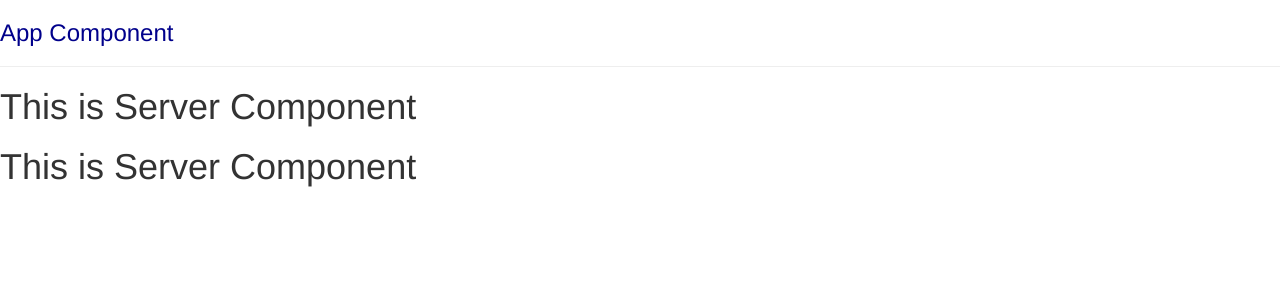
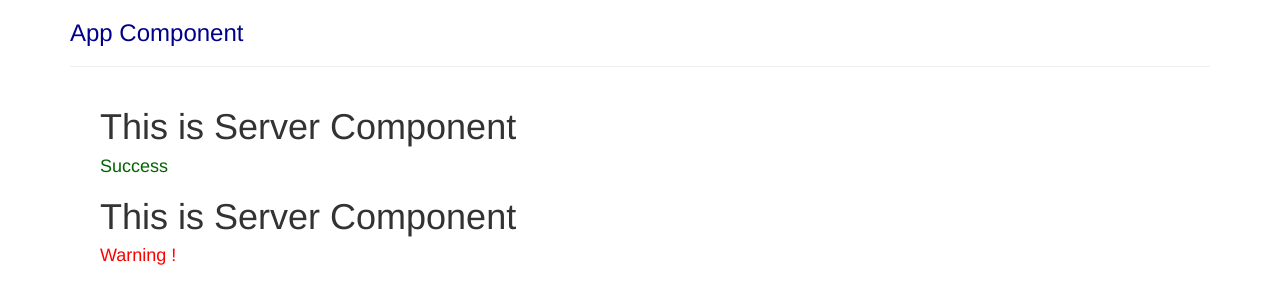
Before and after one commit to Brutalvik/recipe-app, an Angular app: page / in a window 1280 px wide. Shown: the top 304 px of the page. Built offline with nearby package versions, Linux system fonts and the light colour scheme.

Commit message:
Assignment - Added Warning and Success Components with Styling

```diff
--- a/src/app/app.component.html
+++ b/src/app/app.component.html
@@ -1,3 +1,9 @@
-<h3>App Component </h3>
-<hr>
-<app-servers></app-servers>
+<div class="container">
+  <h3>App Component </h3>
+  <hr>
+  <div class="row">
+    <div class="col-lg-10">
+      <app-servers></app-servers>
+    </div>
+  </div>
+</div>
--- a/src/app/app.module.ts
+++ b/src/app/app.module.ts
@@ -4,13 +4,17 @@
 import { AppComponent } from './app.component';
 import {ServerComponent} from './server/server.component';
 import { ServersComponent } from './servers/servers.component';
+import { WarningAlertComponent } from './warning-alert/warning-alert.component';
+import { SuccessAlertComponent } from './success-alert/success-alert.component';
 
 
 @NgModule({
   declarations: [
     AppComponent,
     ServerComponent,
-    ServersComponent
+    ServersComponent,
+    WarningAlertComponent,
+    SuccessAlertComponent
   ],
     imports: [
         BrowserModule,
--- a/src/app/servers/servers.component.html
+++ b/src/app/servers/servers.component.html
@@ -1,2 +1,8 @@
-<app-server></app-server>
-<app-server></app-server>
+<div class="container">
+  <div class="col-lg-10">
+    <app-server></app-server>
+    <app-success-alert></app-success-alert>
+    <app-server></app-server>
+    <app-warning-alert></app-warning-alert>
+  </div>
+</div>
--- /dev/null
+++ b/src/app/success-alert/success-alert.component.css
@@ -0,0 +1,3 @@
+h4{
+  color: darkgreen;
+}
--- /dev/null
+++ b/src/app/success-alert/success-alert.component.html
@@ -0,0 +1 @@
+<h4>Success</h4>
--- /dev/null
+++ b/src/app/success-alert/success-alert.component.ts
@@ -0,0 +1,15 @@
+import { Component, OnInit } from '@angular/core';
+
+@Component({
+  selector: 'app-success-alert',
+  templateUrl: './success-alert.component.html',
+  styleUrls: ['./success-alert.component.css']
+})
+export class SuccessAlertComponent implements OnInit {
+
+  constructor() { }
+
+  ngOnInit(): void {
+  }
+
+}
--- /dev/null
+++ b/src/app/warning-alert/warning-alert.component.css
@@ -0,0 +1,3 @@
+h4{
+  color: red;
+}
--- /dev/null
+++ b/src/app/warning-alert/warning-alert.component.html
@@ -0,0 +1 @@
+<h4>Warning !</h4>
--- /dev/null
+++ b/src/app/warning-alert/warning-alert.component.ts
@@ -0,0 +1,15 @@
+import { Component, OnInit } from '@angular/core';
+
+@Component({
+  selector: 'app-warning-alert',
+  templateUrl: './warning-alert.component.html',
+  styleUrls: ['./warning-alert.component.css']
+})
+export class WarningAlertComponent implements OnInit {
+
+  constructor() { }
+
+  ngOnInit(): void {
+  }
+
+}
```
Also changed, not shown: 2 other files (tests, documents, lock files or other folders).
